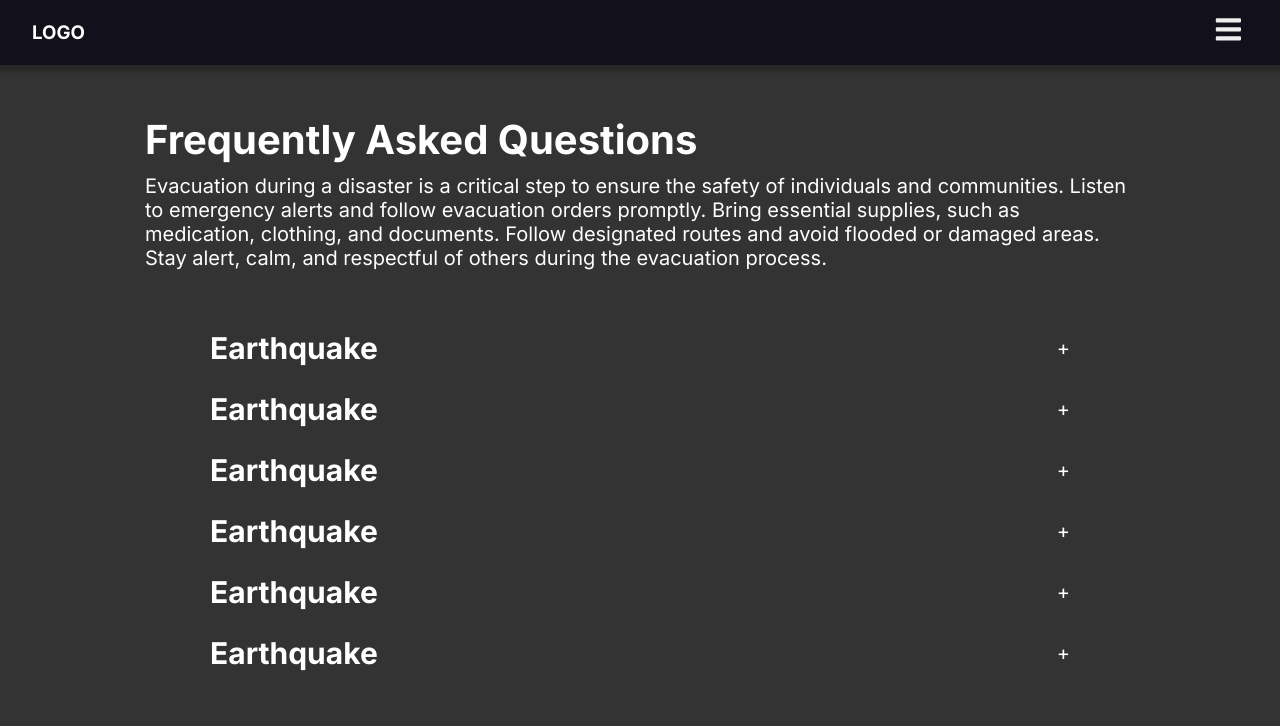
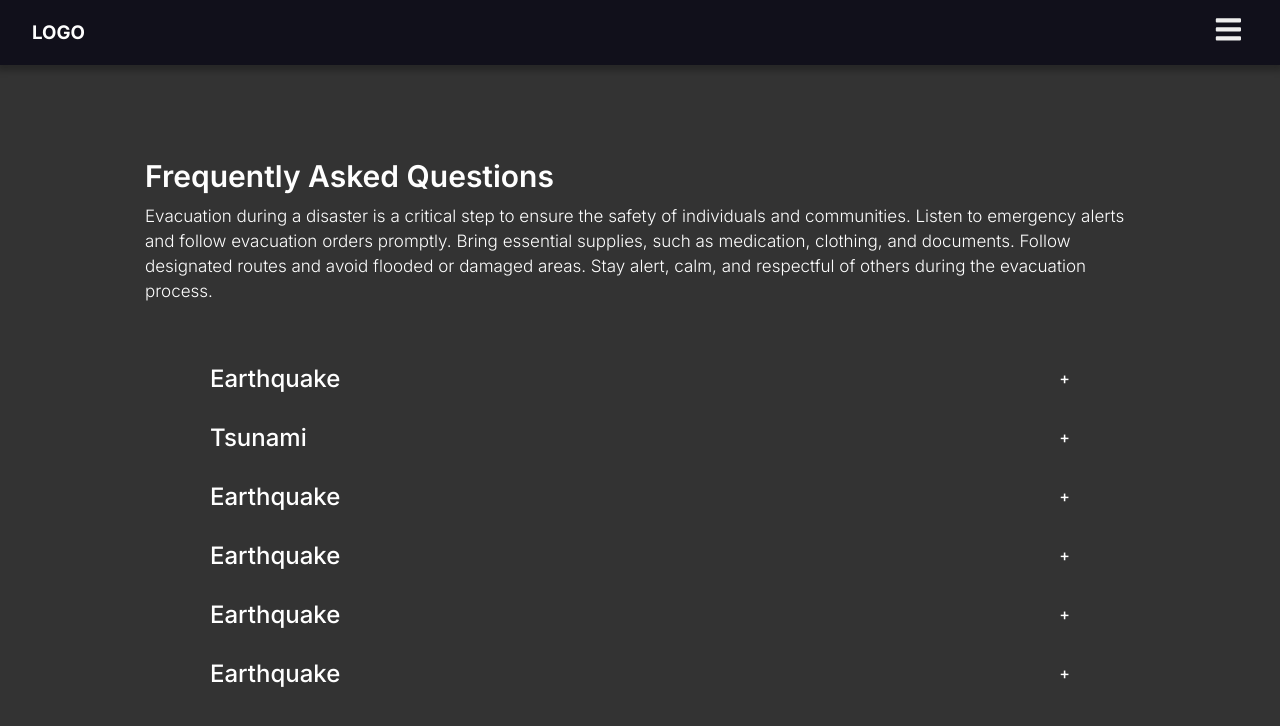
Before and after one commit to KaalaAadmi/ASE-Disaster, a React (Create React App) app: page /faq in a window 1280 px wide. Shown: the top 726 px of the page. Built offline with nearby package versions, Linux system fonts and the light colour scheme; what @turf/turf would draw is missing.

Commit message:
height changed to % from vh

```diff
--- a/src/components/Bulletin.js
+++ b/src/components/Bulletin.js
@@ -14,7 +14,7 @@ export default function Bulletin() {
       </p>
       <div className="disaster-info">
         <div>
-          <div className="buttons-container">
+          {/* <div className="buttons-container">
             {filters.map((category, idx) => (
               <button
                 onClick={() => handleFilterButtonClick(category)}
@@ -35,7 +35,7 @@ export default function Bulletin() {
                 <p className="category">{item.category}</p>
               </div>
             ))}
-          </div>
+          </div> */}
         </div>
       </div>
     </div>
--- a/src/components/FAQ.js
+++ b/src/components/FAQ.js
@@ -7,9 +7,16 @@ const dataStore = [
       "During an earthquake, drop to the ground, take cover under a sturdy table or desk, and hold on until the shaking stops. If you're indoors, evacuate the building after the shaking stops, avoiding elevators and damaged stairs. Move away from buildings, trees, and power lines. If you're driving, pull over to a clear location, stop, and stay inside the vehicle until the shaking stops.",
   },
   {
-    question: "Earthquake",
+    question: "Tsunami",
     answer:
-      "During an earthquake, drop to the ground, take cover under a sturdy table or desk, and hold on until the shaking stops. If you're indoors, evacuate the building after the shaking stops, avoiding elevators and damaged stairs. Move away from buildings, trees, and power lines. If you're driving, pull over to a clear location, stop, and stay inside the vehicle until the shaking stops.",
+      "If you are in an area that is at risk of a tsunami, it is important to know how to evacuate quickly and safely. Here are some steps to follow:\
+      \n Listen for official warnings: Pay attention to tsunami warnings issued by local authorities via radio, television, or other sources. Take them seriously and act promptly.\
+      Move inland or to higher ground: If you are in a coastal area, move inland or to higher ground immediately. Tsunami waves can travel far inland, so it is important to move to higher ground or to a safe distance away from the coast.\
+      Follow designated evacuation routes: Follow the designated evacuation routes provided by local authorities. Do not try to return to your home or belongings as you may be risking your life.\
+      Avoid low-lying areas: When evacuating, avoid low-lying areas, as they are more prone to flooding.\
+      Stay informed: Keep up to date with the latest developments, as additional waves may follow the first one.\
+      Stay away from the coast: Do not return to the coast until local authorities advise that it is safe to do so.\
+      It is important to act quickly and follow these guidelines to stay safe during a tsunami.",
   },
   {
     question: "Earthquake",
--- a/src/components/styles.css
+++ b/src/components/styles.css
@@ -11,7 +11,8 @@
   flex-direction: column;
   align-items: center;
   justify-content: center;
-  height: 100vh;
+  height: 100%;
+  min-height: 100vh;
   width: 100%;
   padding-top: 65px;
   margin-top: -65px;
@@ -110,6 +111,7 @@ nav {
     overflow: scroll;
     justify-content: flex-start;
     align-items: center;
+    padding-top: 40px;
 }
 
 	nav .nav-close-btn {
@@ -128,7 +130,7 @@ nav {
 
 .faq-page {
   padding: 50px;
-  height: 100vh;
+  height: 100%;
   width: 100vw;
   display: flex;
   flex-direction: column;
@@ -142,19 +144,20 @@ nav {
 }
 
 .faq-info>h1 {
-  font-size: 40px;
-  font-weight: 700;
+  font-size: 30px;
+  font-weight: 600;
   color: #fefefe;
   text-align: left;
   margin-bottom: 10px;
 }
 
 .faq-info>p{
-  font-size: 20px;
-  font-weight: 400;
+  font-size: 17px;
+  font-weight: 300;
   color: #fefefe;
   text-align: left;
   margin-bottom: 50px;
+  line-height: 25px;
 }
 
 .wrapper {
@@ -180,8 +183,13 @@ nav {
   justify-content: space-between;
   align-items: center;
   cursor: pointer;
-  font-size: 20px;
+  font-size: 16px;
   margin-top: 5px;
+  font-weight: 500;
+}
+
+.title>h2 {
+  font-weight: 500;
 }
 
 .content {
@@ -190,13 +198,15 @@ nav {
   overflow: hidden;
   transition: all 0.5s cubic-bezier(0,1,0,1);
   font-size: 16px;
-  padding-top: 10px;
+  padding-top: 5px;
+  margin-bottom: 10px;
 }
 
 .content.show {
   height: auto;
   max-height: 9999px;
   transition: all 0.5s cubic-bezier(0,1,0,1);
+  line-height: 25px;
 }
 
 .map-container {
--- a/src/screens/LoginScreen/LoginScreen.css
+++ b/src/screens/LoginScreen/LoginScreen.css
@@ -10,10 +10,12 @@
   flex-direction: column;
   align-items: center;
   justify-content: center;
-  height: 100vh;
+  height: 100%;
+  min-height: 100vh;
   width: 100%;
   background-color: #333;
 }
+
 .loginContainer {
   display: flex;
   justify-content: center;
```
